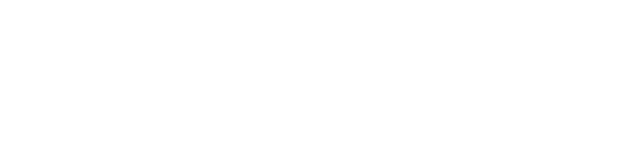
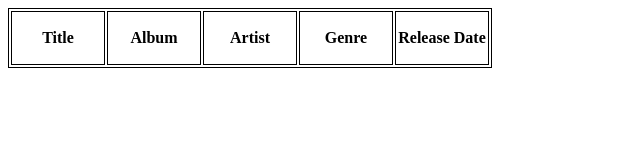
Before and after one commit to dwayne-jetski/music-library, a plain HTML site: page index.html in a window 1280 px wide. Shown: the whole page, without its empty margins (0-640 px from the left). Drawn offline with Linux system fonts and the light colour scheme.

Commit message:
added table header in index.html and styling in stylesheet.css

```diff
--- a/index.html
+++ b/index.html
@@ -11,7 +11,15 @@
 
 
 <body>
-
+<table id="music-library" class="table-border">
+    <tr>
+        <th class="table-border table-header-size">Title</th>
+        <th class="table-border table-header-size">Album</th>
+        <th class="table-border table-header-size">Artist</th>
+        <th class="table-border table-header-size">Genre</th>
+        <th class="table-border table-header-size">Release Date</th>
+    </tr>
+</table>
 
 </body>
 </html>
--- a/stylesheet.css
+++ b/stylesheet.css
@@ -0,0 +1,9 @@
+.table-border{
+    border: 1px solid black;
+    /* border-collapse: collapse; */
+}
+
+.table-header-size{
+    width: 90px;
+    height: 50px;
+}
```
